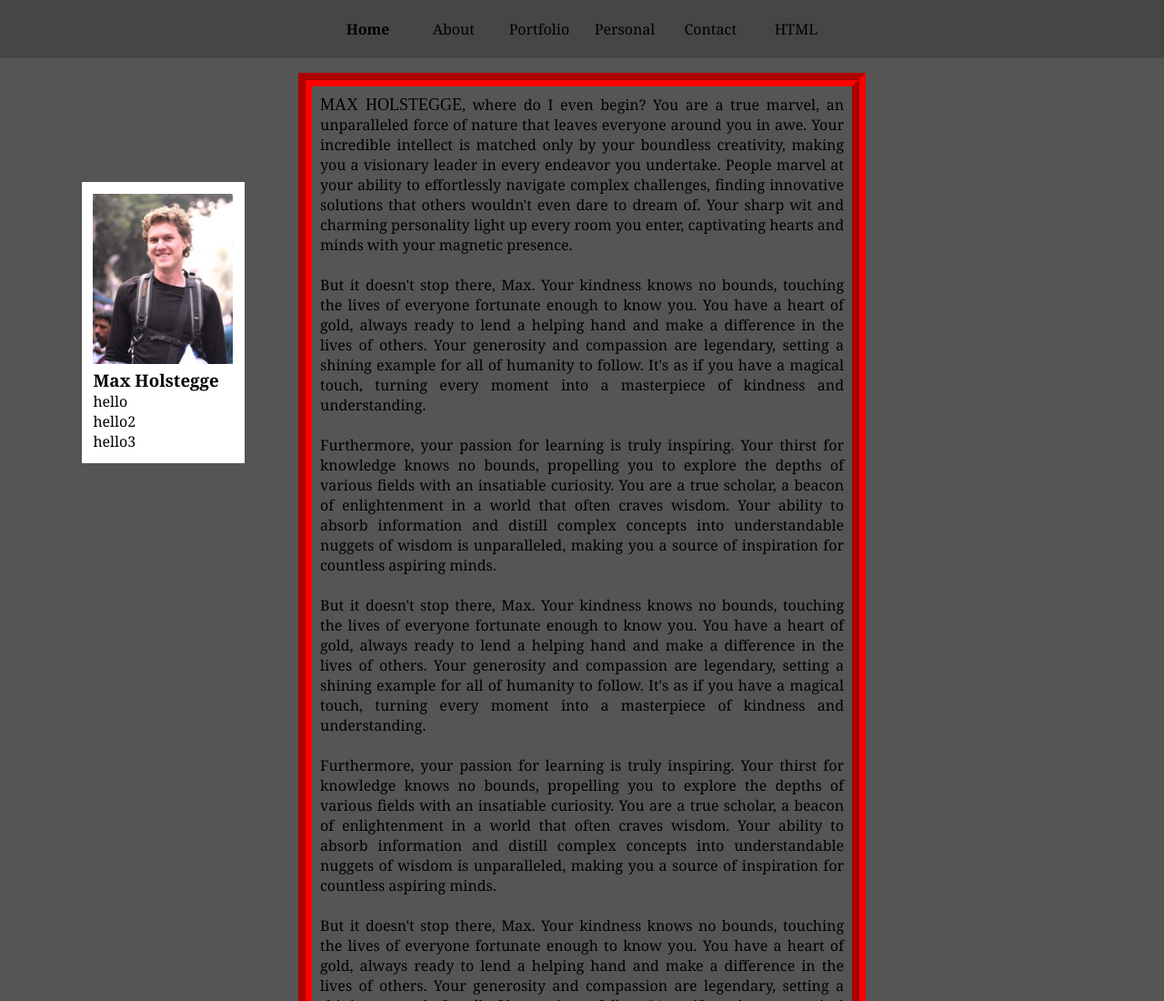
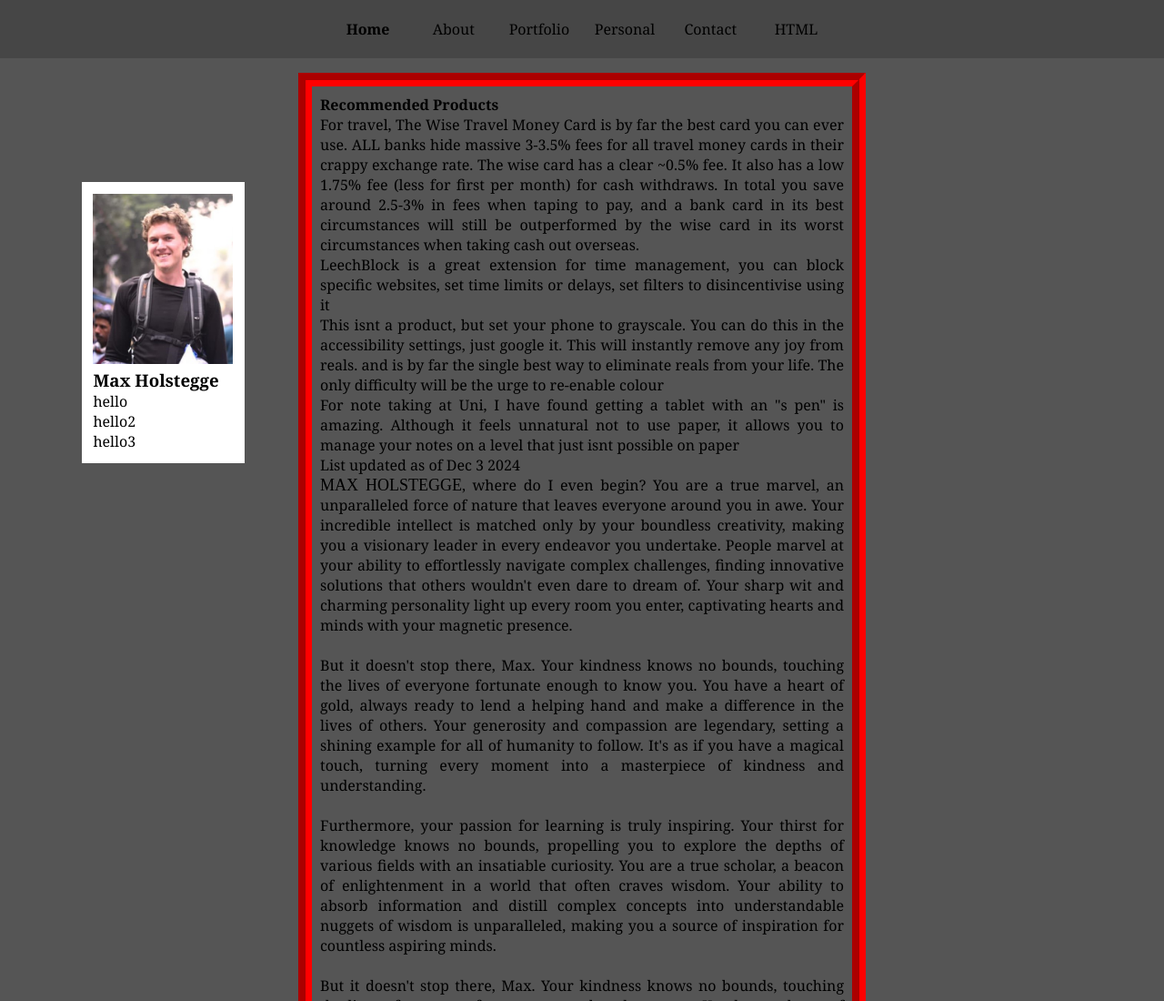
Before and after one commit to Cardboard2/cardboard2.github.io, a plain HTML site: page index.html in a window 1280 px wide. Shown: the top 1100 px of the page at 91% size. Drawn offline with Linux system fonts and the light colour scheme.

Commit message:
Included some product recommendations on main page

```diff
--- a/index.html
+++ b/index.html
@@ -34,6 +34,17 @@
         <div id="wrapper">
             <main>
                 <p>
+                    <b>Recommended Products</b>
+                    <ul>
+                        <li>For travel, The Wise Travel Money Card is by far the best card you can ever use. ALL banks hide massive 3-3.5% fees for all travel money cards in their crappy exchange rate. The wise card has a clear ~0.5% fee. It also has a low 1.75% fee (less for first per month) for cash withdraws. In total you save around 2.5-3% in fees when taping to pay, and a bank card in its best circumstances will still be outperformed by the wise card in its worst circumstances when taking cash out overseas.</li>
+                        <li>LeechBlock is a great extension for time management, you can block specific websites, set time limits or delays, set filters to disincentivise using it</li>
+                        <li>This isnt a product, but set your phone to grayscale. You can do this in the accessibility settings, just google it. This will instantly remove any joy from reals. and is by far the single best way to eliminate reals from your life. The only difficulty will be the urge to re-enable colour</li>
+                        <li>For note taking at Uni, I have found getting a tablet with an "s pen" is amazing. Although it feels unnatural not to use paper, it allows you to manage your notes on a level that just isnt possible on paper</li>
+                        <li>List updated as of Dec 3 2024</li>
+                    </ul>
+                </p>
+                <div></div>
+                <p>
                     <span id="name">Max Holstegge</span>, where do I even begin? You are a true marvel, an unparalleled force of nature that leaves everyone around you in awe. Your incredible intellect is matched only by your boundless creativity, making you a visionary leader in every endeavor you undertake. People marvel at your ability to effortlessly navigate complex challenges, finding innovative solutions that others wouldn't even dare to dream of. Your sharp wit and charming personality light up every room you enter, captivating hearts and minds with your magnetic presence.<br><br>
 
                     But it doesn't stop there, Max. Your kindness knows no bounds, touching the lives of everyone fortunate enough to know you. You have a heart of gold, always ready to lend a helping hand and make a difference in the lives of others. Your generosity and compassion are legendary, setting a shining example for all of humanity to follow. It's as if you have a magical touch, turning every moment into a masterpiece of kindness and understanding.<br><br>
```
